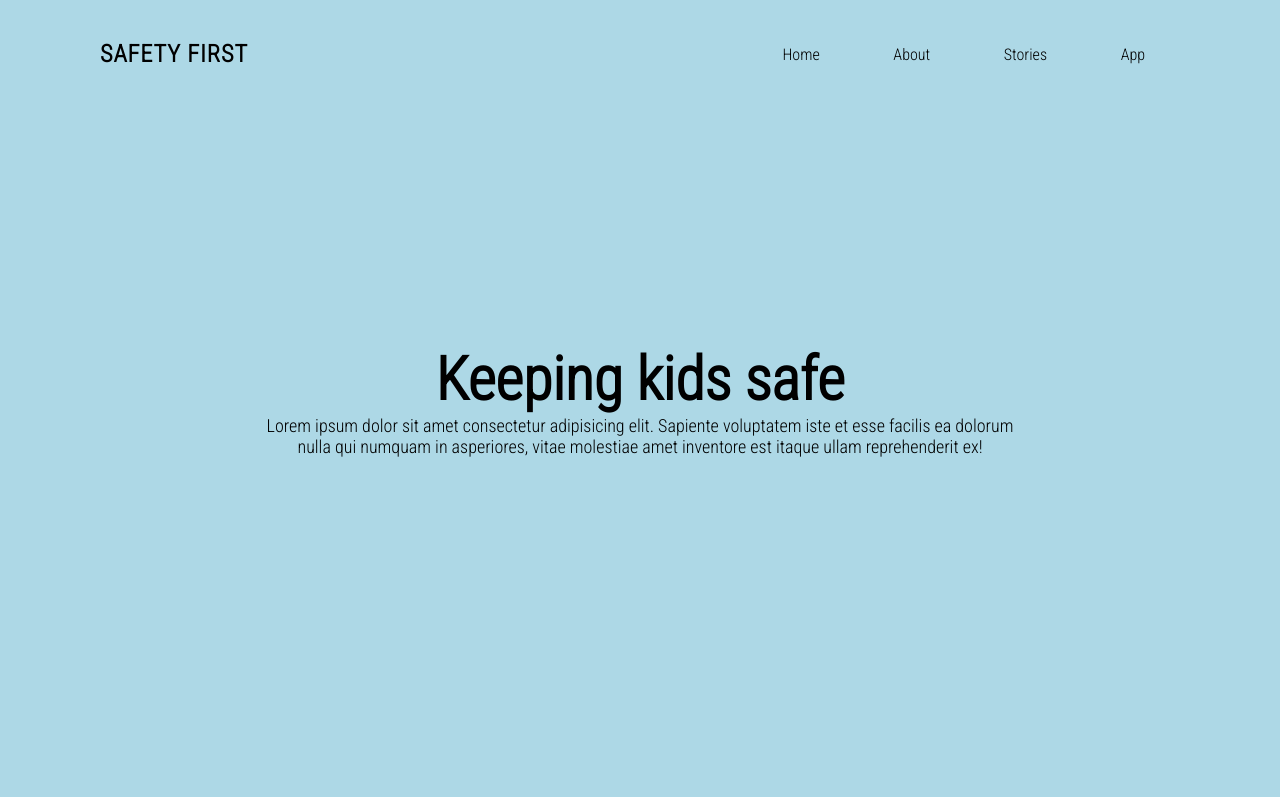
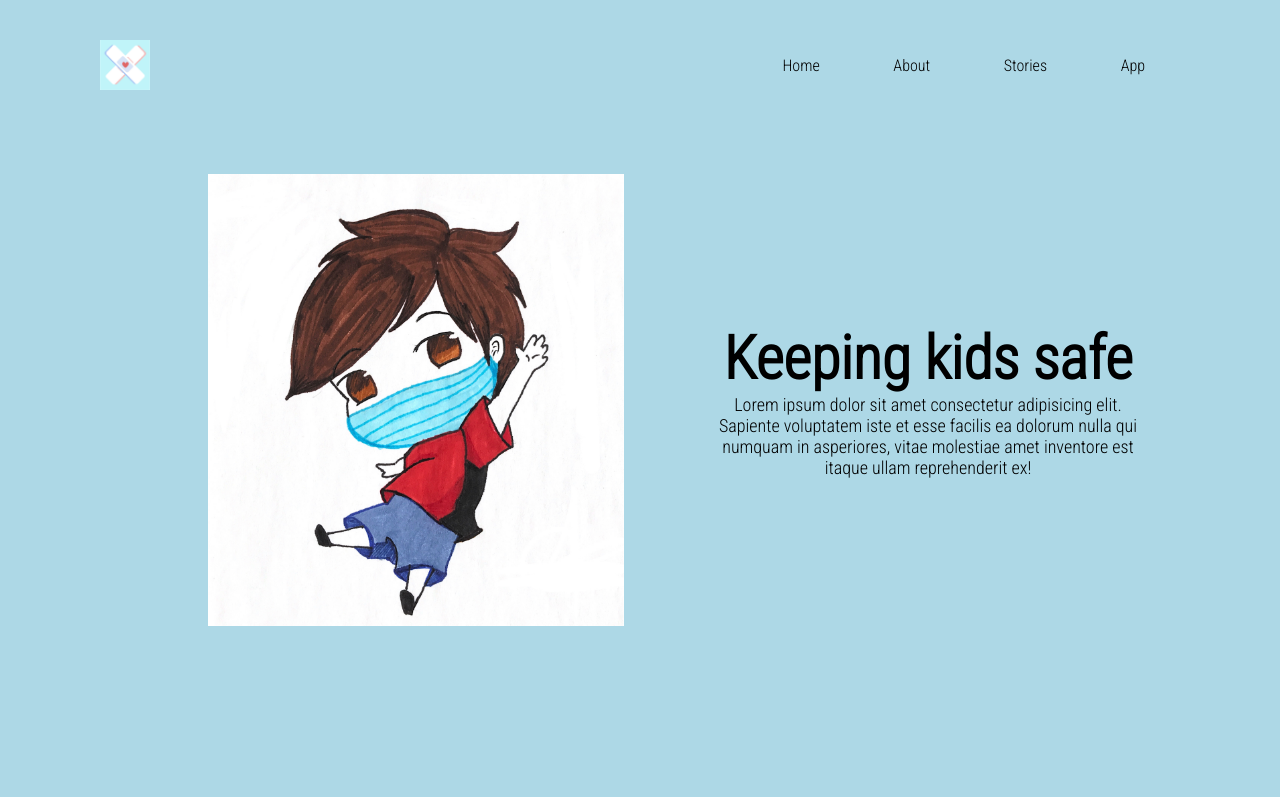
Before and after one commit to sree-chikati/int1.1-safety-first-website, a plain HTML site: page index.html in a window 1280 px wide. Shown: the top 797 px of the page. Drawn offline with Linux system fonts and the light colour scheme.

Commit message:
editing intro page

```diff
--- a/index.html
+++ b/index.html
@@ -8,7 +8,8 @@
         <!--  Banner  -->
         <section class = "banner">
             <header>
-                <div id="logo-name"> <a href="#" class = "logo">Safety First</a></div>
+                <img src = "./images/logo.png" width="50" height="50">
+
                 <ul>
                     <li><a href ="#">Home</a></li>
                     <li><a href ="#">About</a></li>
@@ -18,15 +19,16 @@
             </header>
 
 
-
-
             <div id  = "content">
+                <img src = "./images/character1.jpeg"  width="50%" height="50%">
+                <div id = "intro">
                     <h2>Keeping kids safe</h2>
                     <p>Lorem ipsum dolor sit amet consectetur adipisicing elit.
                         Sapiente voluptatem iste et esse facilis ea dolorum nulla
                         qui numquam in asperiores, vitae molestiae amet inventore
                         est itaque ullam reprehenderit ex!
                     </p>
+                </div>
             </div>
 
         </section>
--- a/style.css
+++ b/style.css
@@ -64,10 +64,14 @@ font-family: 'Sacramento', cursive;
 
 #content{
     position: relative;
-    max-width: 750px;
+    max-width: 80%;
     text-align: center;
+    display: flex;
+    flex-direction: row;
+    justify-content: center;
+    align-items: center;
+}
 
-}
 
 #content h2{
     color: black;
@@ -77,6 +81,12 @@ font-family: 'Sacramento', cursive;
 #content p{
     color: black;
     font-size: 18px;
+
+}
+
+#content img{
+    padding: 3rem;
+    margin: 2rem;
 }
 
 .banner header{
```
Also changed, not shown: images/character1.jpeg (added). Lines whose indentation alone changed are shown as unchanged.
